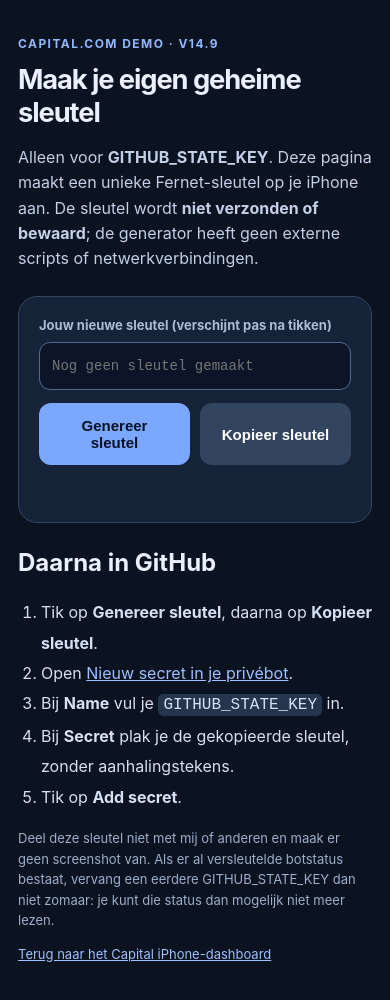
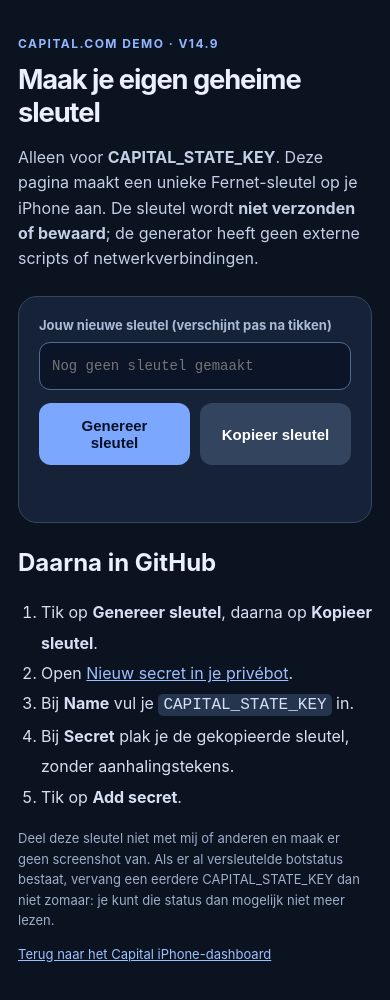
Before and after one commit to k7zyyctgbb-gif/capital-iphone-dashboard, a plain HTML site: page setup-sleutel.html in a window 390 px wide. Drawn offline with Linux system fonts and the light colour scheme.

Commit message:
Use CAPITAL_STATE_KEY in iPhone setup instructions

```diff
--- a/setup-sleutel.html
+++ b/setup-sleutel.html
@@ -32,7 +32,7 @@
 <main>
   <div class="eyebrow">Capital.com DEMO · V14.9</div>
   <h1>Maak je eigen geheime sleutel</h1>
-  <p>Alleen voor <strong>GITHUB_STATE_KEY</strong>. Deze pagina maakt een unieke Fernet-sleutel op je iPhone aan. De sleutel wordt <strong>niet verzonden of bewaard</strong>; de generator heeft geen externe scripts of netwerkverbindingen.</p>
+  <p>Alleen voor <strong>CAPITAL_STATE_KEY</strong>. Deze pagina maakt een unieke Fernet-sleutel op je iPhone aan. De sleutel wordt <strong>niet verzonden of bewaard</strong>; de generator heeft geen externe scripts of netwerkverbindingen.</p>
   <section class="panel">
     <div class="label">Jouw nieuwe sleutel (verschijnt pas na tikken)</div>
     <input class="key" id="key" type="text" placeholder="Nog geen sleutel gemaakt" readonly autocomplete="off" autocapitalize="off" spellcheck="false" aria-label="Gegenereerde geheime sleutel">
@@ -46,11 +46,11 @@
   <ol>
     <li>Tik op <strong>Genereer sleutel</strong>, daarna op <strong>Kopieer sleutel</strong>.</li>
     <li>Open <a href="https://github.com/k7zyyctgbb-gif/Capital.com-demo-v149/settings/secrets/actions/new" rel="noopener noreferrer">Nieuw secret in je privébot</a>.</li>
-    <li>Bij <strong>Name</strong> vul je <code>GITHUB_STATE_KEY</code> in.</li>
+    <li>Bij <strong>Name</strong> vul je <code>CAPITAL_STATE_KEY</code> in.</li>
     <li>Bij <strong>Secret</strong> plak je de gekopieerde sleutel, zonder aanhalingstekens.</li>
     <li>Tik op <strong>Add secret</strong>.</li>
   </ol>
-  <p class="muted">Deel deze sleutel niet met mij of anderen en maak er geen screenshot van. Als er al versleutelde botstatus bestaat, vervang een eerdere GITHUB_STATE_KEY dan niet zomaar: je kunt die status dan mogelijk niet meer lezen.</p>
+  <p class="muted">Deel deze sleutel niet met mij of anderen en maak er geen screenshot van. Als er al versleutelde botstatus bestaat, vervang een eerdere CAPITAL_STATE_KEY dan niet zomaar: je kunt die status dan mogelijk niet meer lezen.</p>
   <p class="muted"><a href="./">Terug naar het Capital iPhone-dashboard</a></p>
 </main>
 <script>
```
